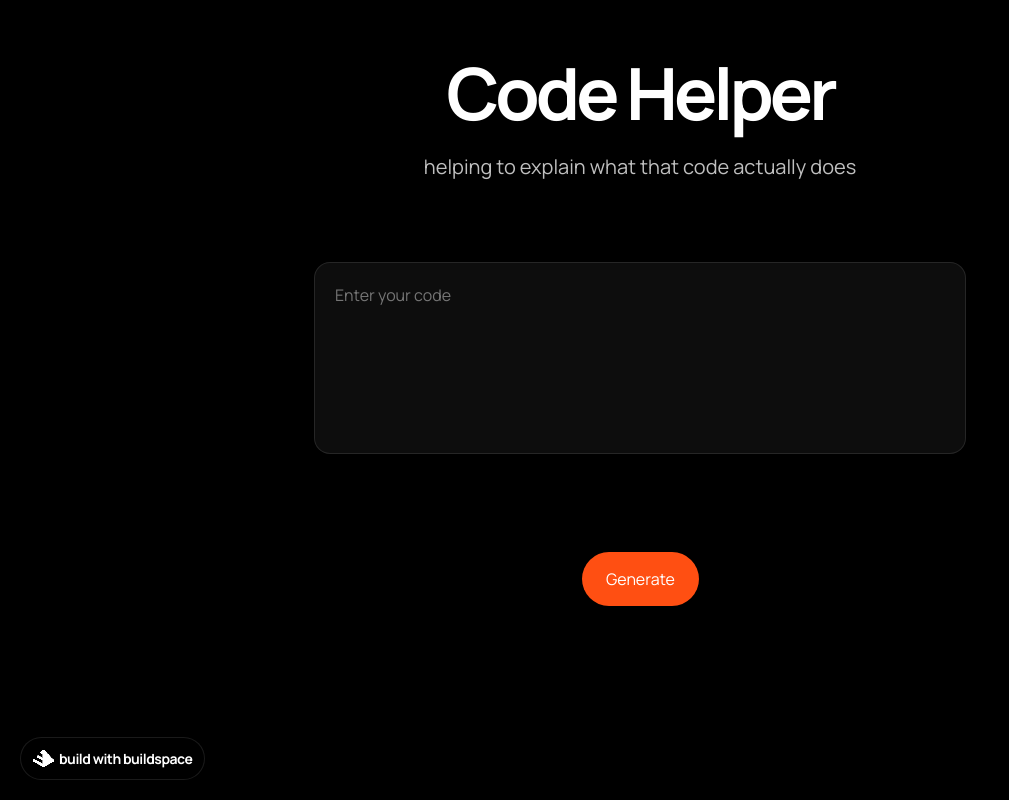
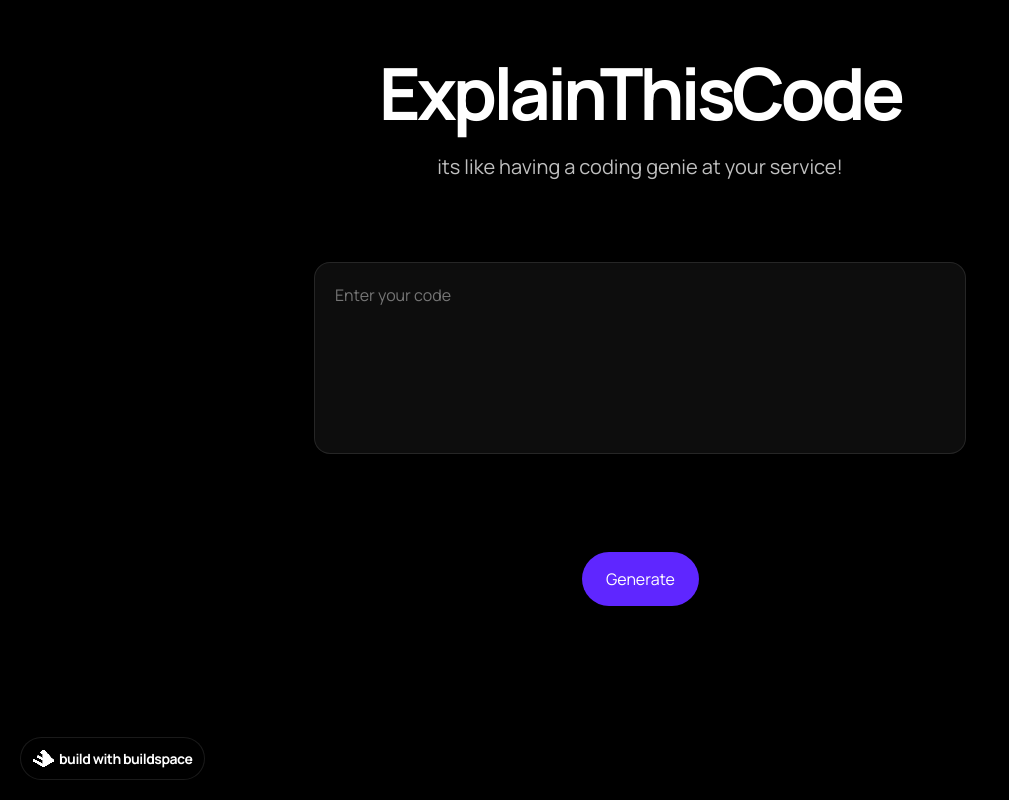
Before and after one commit to rigneyl/CodeHelper, a Next.js app: page / in a window 1280 px wide. Shown: the whole page, without its empty margins (0-1009 px from the left). Built offline with nearby package versions, Linux system fonts and the light colour scheme.

Commit message:
latest build

```diff
--- a/pages/index.js
+++ b/pages/index.js
@@ -36,10 +36,10 @@ const callGenerateEndpoint = async () => {
       <div className="container">
         <div className="header">
           <div className="header-title">
-            <h1>Code Helper</h1>
+            <h1>ExplainThisCode</h1>
           </div>
           <div className="header-subtitle">
-            <h2>helping to explain what that code actually does</h2>
+            <h2>its like having a coding genie at your service!</h2>
           </div>
         </div>
         {/* Add this code here*/}
--- a/pages/styles.css
+++ b/pages/styles.css
@@ -172,7 +172,7 @@ textarea {
 .generate-button {
     place-content: flex-start;
     align-items: center;
-    background-color: rgb(255, 79, 18);
+    background-color: rgb(95, 38, 255);
     border-radius: 100px;
     display: flex;
     flex: 0 0 auto;
```
